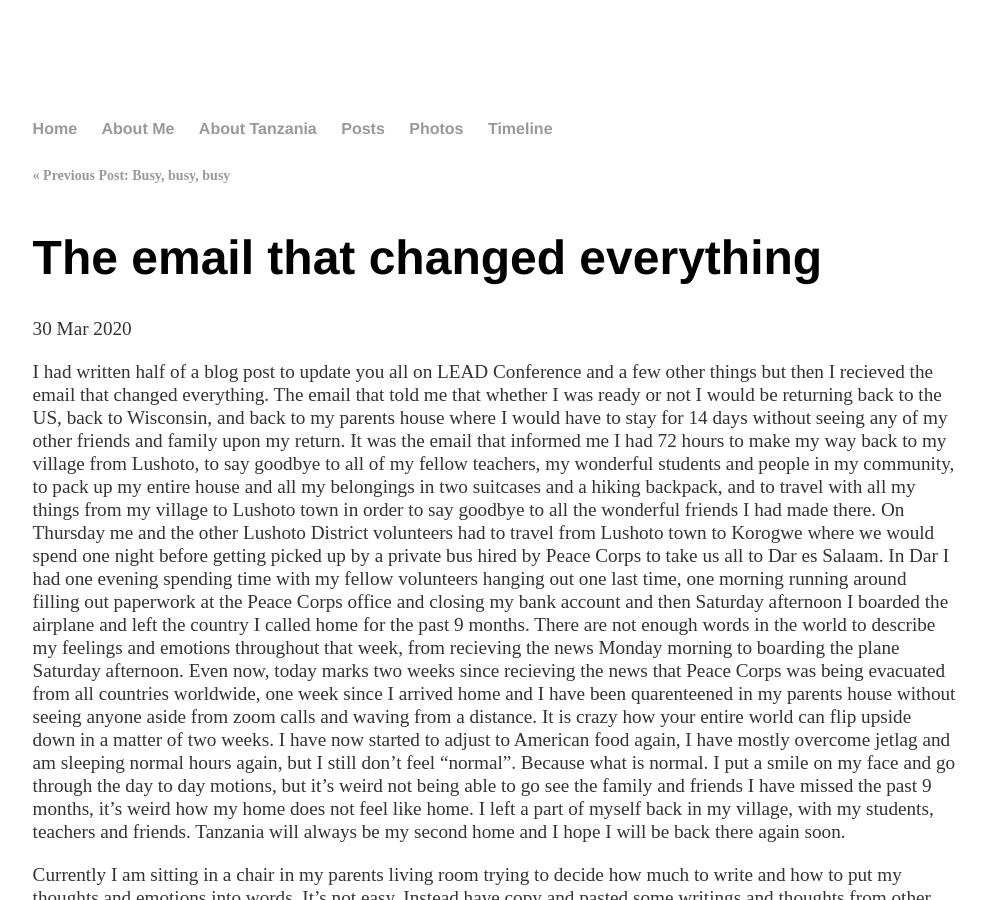
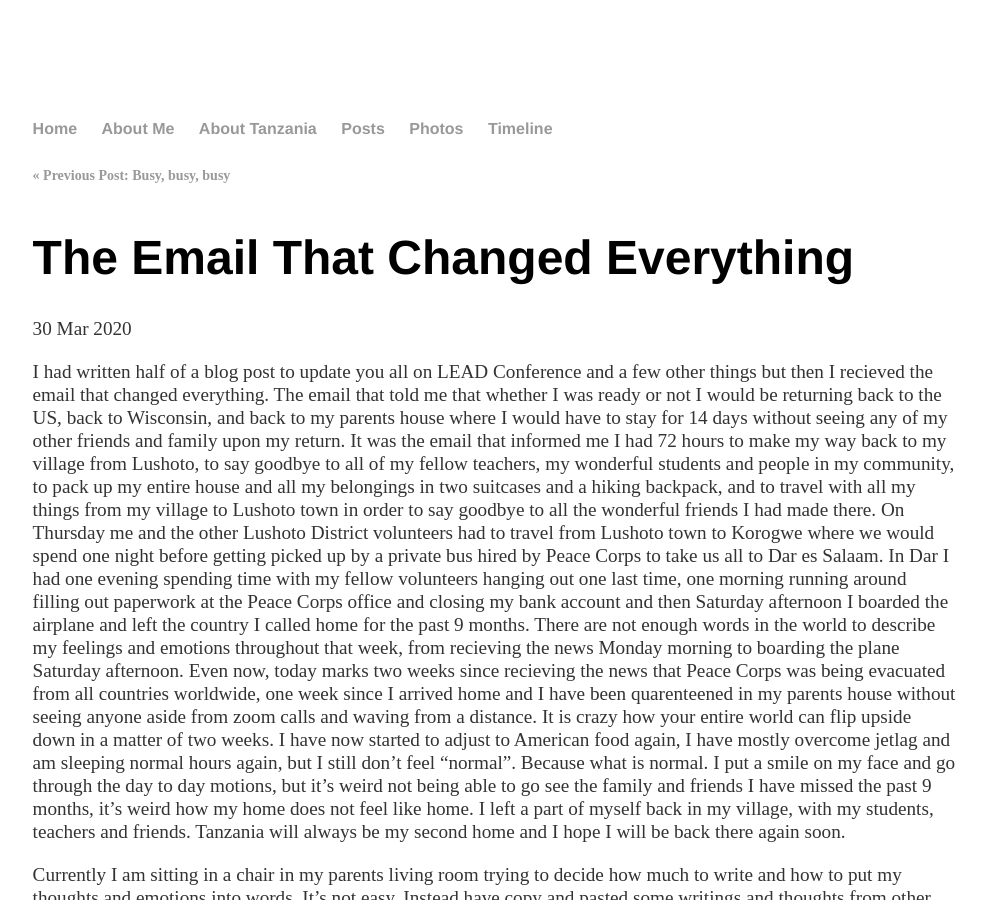
Before and after one commit to caliholman/caliholman.github.io, a Jekyll site: the page built from _posts/2020-03-30-The-email-that-changed-everything.md, in a window 1280 px wide and 900 px high. Shown: the whole window, without its empty margins (145-1132 px from the left). Built offline with Jekyll 4.4.1, drawn with Linux system fonts in a browser that asks for light colours; comment, search, counter and statistics services are not loaded.

```diff
--- a/_posts/2020-03-30-The-email-that-changed-everything.md
+++ b/_posts/2020-03-30-The-email-that-changed-everything.md
@@ -1,6 +1,6 @@
 ---
 layout: post
-title: "The email that changed everything"
+title: "The Email That Changed Everything"
 ---
 
 I had written half of a blog post to update you all on LEAD Conference and a few other things but then I recieved the email that changed everything. The email that told me that whether I was ready or not I would be returning back to the US, back to Wisconsin, and back to my parents house where I would have to stay for 14 days without seeing any of my other friends and family upon my return. It was the email that informed me I had 72 hours to make my way back to my village from Lushoto, to say goodbye to all of my fellow teachers, my wonderful students and people in my community, to pack up my entire house and all my belongings in two suitcases and a hiking backpack, and to travel with all my things from my village to Lushoto town in order to say goodbye to all the wonderful friends I had made there. On Thursday me and the other Lushoto District volunteers had to travel from Lushoto town to Korogwe where we would spend one night before getting picked up by a private bus hired by Peace Corps to take us all to Dar es Salaam. In Dar I had one evening spending time with my fellow volunteers hanging out one last time, one morning running around filling out paperwork at the Peace Corps office and closing my bank account and then Saturday afternoon I boarded the airplane and left the country I called home for the past 9 months.
```
